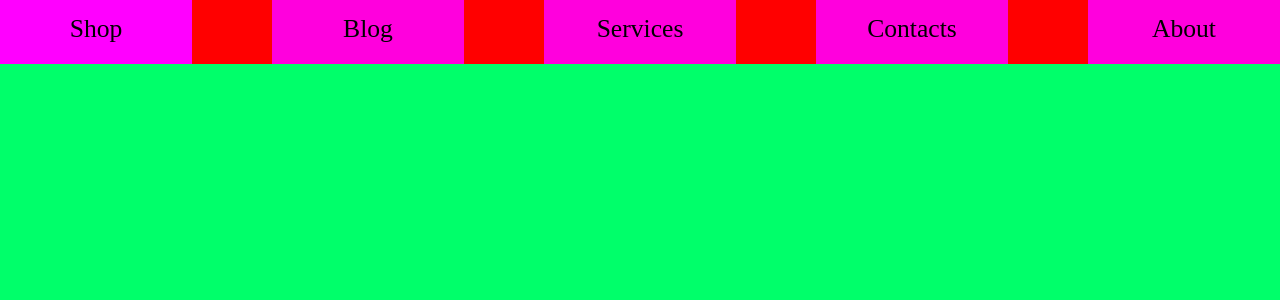
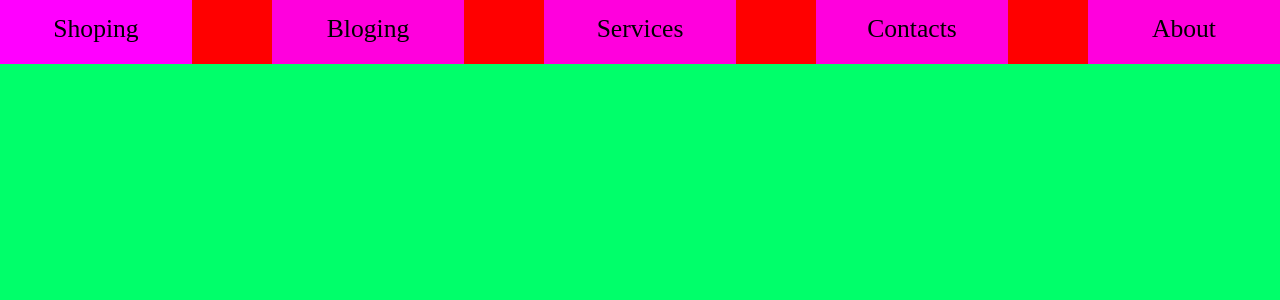
Before and after one commit to zuzeyka/PythonSite, a Flask app: page / in a window 1280 px wide. Shown: the top 300 px of the page. Run offline with Flask 3, Linux system fonts and the light colour scheme.

Commit message:
some changes

```diff
--- a/templates/index.html
+++ b/templates/index.html
@@ -11,8 +11,8 @@
 <body>
     <nav>
         <ul class="menu">
-            <li><a href="/shop">Shop</a></li>
-            <li><a href="/blog">Blog</a></li>
+            <li><a href="/shop">Shoping</a></li>
+            <li><a href="/blog">Bloging</a></li>
             <li><a href="/services">Services</a></li>
             <li><a href="/contacts">Contacts</a></li>
             <li><a href="/about">About</a></li>
```
